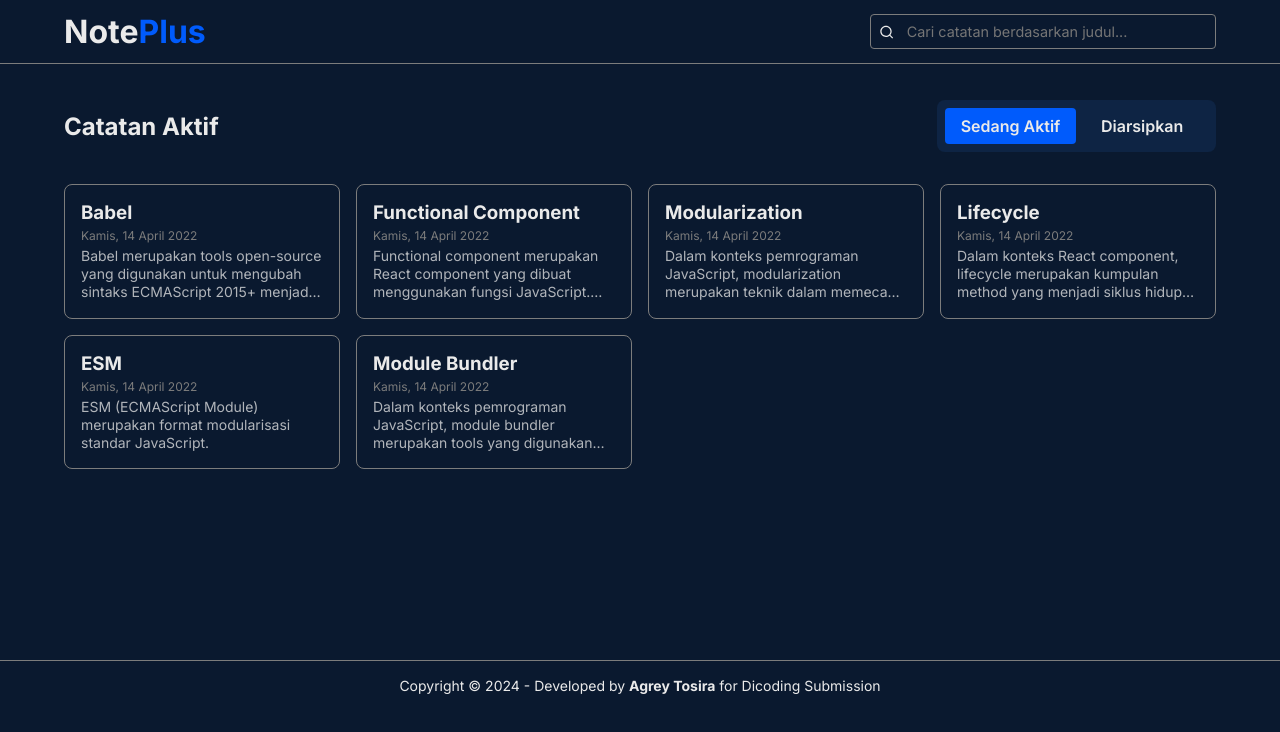
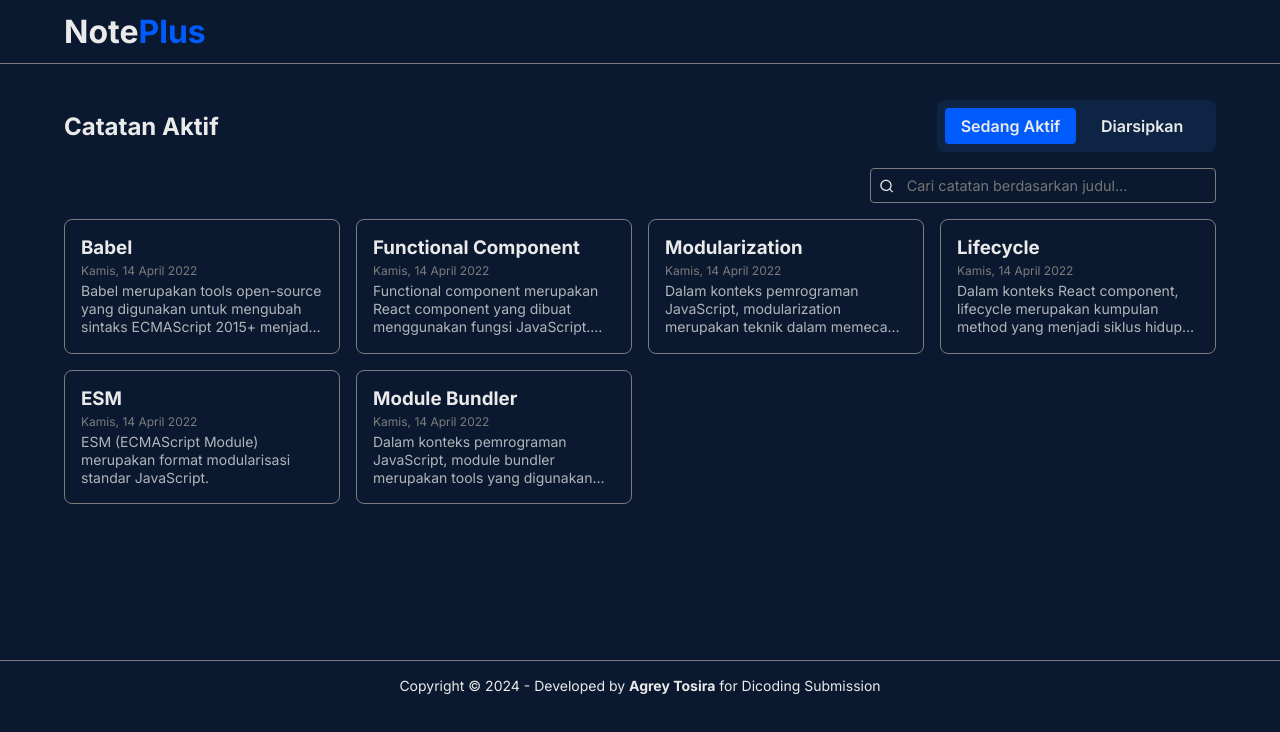
Before and after one commit to agreytosira/noteplus, a React (Vite) app: page / in a window 1280 px wide. Shown: the top 732 px of the page. Built offline with nearby package versions, Linux system fonts and the light colour scheme.

Commit message:
refactor: move searchbar to homepage

```diff
--- a/src/App.jsx
+++ b/src/App.jsx
@@ -146,16 +146,12 @@ export class NoteApp extends Component {
 
         return (
             <>
-                <Header searchHandler={this.onSearchHandler} />
+                <Header />
                 <Routes>
-                    <Route path='/' element={<HomePage notes={filteredNotes} />} />
-                    <Route path='/archived' element={<HomePage notes={filteredNotes} showArchived={true} />} />
+                    <Route path='/' element={<HomePage notes={filteredNotes} searchHandler={this.onSearchHandler} />} />
+                    <Route path='/archived' element={<HomePage notes={filteredNotes} searchHandler={this.onSearchHandler} showArchived={true} />} />
                     <Route path='/note/:id' element={<Detail onDelete={this.onDeleteHandler} onArchive={this.onArchiveHandler} onUnarchive={this.onUnarchiveHandler} />} />
                 </Routes>
-
-                {/* <HomePage notes={filteredNotes} toggleArchived={this.toggleArchivedHandler} onDelete={this.onDeleteHandler} />
-                <FloatingButton toggleHandler={this.toggleModalHandler} />
-                {this.state.isModalOpen && <NoteAddModal addNote={this.onAddNoteHandler} closeHandler={this.toggleModalHandler} />} */}
 
                 <Footer />
             </>
--- a/src/components/Header.jsx
+++ b/src/components/Header.jsx
@@ -1,8 +1,7 @@
 import React from 'react';
-import SearchBar from './SearchBar';
 import { Link } from 'react-router-dom';
 
-function Header({ searchHandler }) {
+function Header() {
     return (
         <header className='header'>
             <div className='container header__container'>
@@ -11,7 +10,6 @@ function Header({ searchHandler }) {
                         Note<span>Plus</span>
                     </Link>
                 </h1>
-                <SearchBar searchHandler={searchHandler} />
             </div>
         </header>
     );
--- a/src/pages/HomePage.jsx
+++ b/src/pages/HomePage.jsx
@@ -1,8 +1,9 @@
 import React from 'react';
 import NoteList from '../components/NoteList';
 import { Link } from 'react-router-dom';
+import SearchBar from '../components/SearchBar';
 
-function HomePage({ notes, showArchived }) {
+function HomePage({ notes, showArchived, searchHandler }) {
     return (
         <>
             <main className='note'>
@@ -24,6 +25,7 @@ function HomePage({ notes, showArchived }) {
                             </ul>
                         </nav>
                     </div>
+                    <SearchBar searchHandler={searchHandler} />
                     <NoteList notes={notes} showArchived={showArchived} />
                 </section>
             </main>
--- a/src/styles/global.scss
+++ b/src/styles/global.scss
@@ -131,7 +131,6 @@ textarea {
         display: flex;
         justify-content: space-between;
         flex-direction: column;
-        margin-bottom: 2rem;
 
         nav {
             background-color: lighten($body, 5%);
@@ -434,8 +433,9 @@ textarea {
     display: flex;
     align-items: center;
     width: auto;
+    margin: 1rem 0;
     margin-left: auto;
-    width: 50%;
+    width: 100%;
     border: 1px solid $grey;
     border-radius: 0.25rem;
     padding: 0 0.5rem;
```
